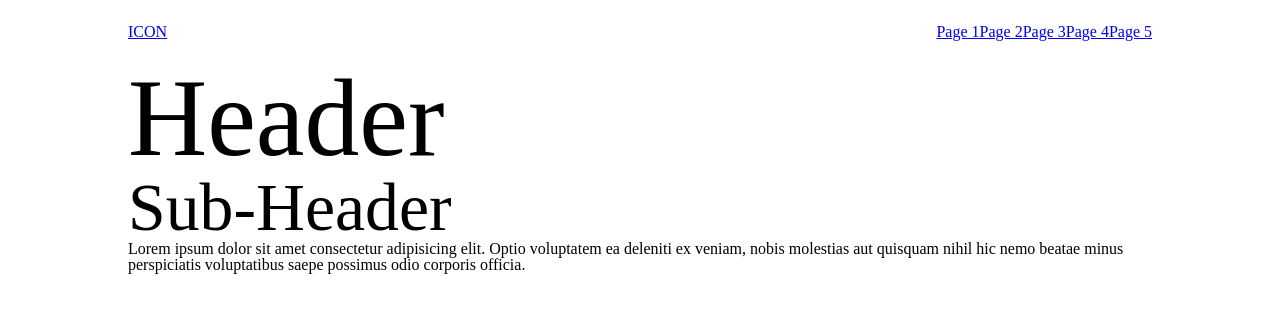
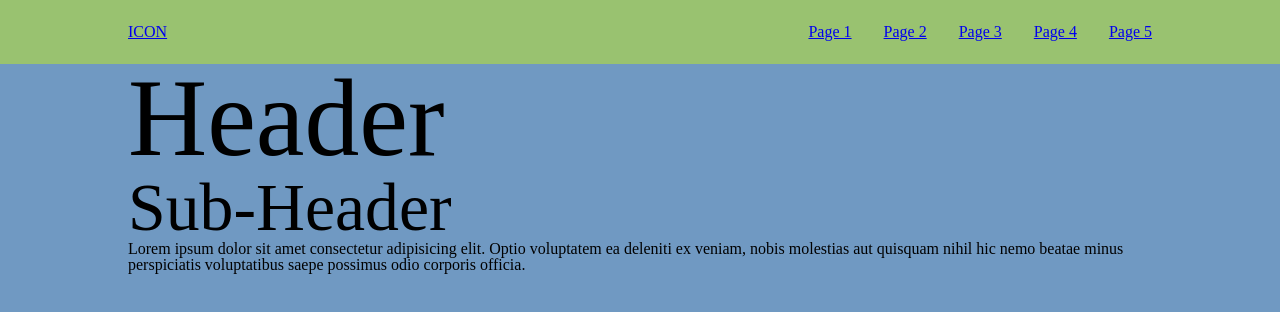
Before and after one commit to AvaHurstCode/ResponsiveDesign, a plain HTML site: page index.html in a window 1280 px wide. Drawn offline with Linux system fonts and the light colour scheme.

Commit message:
Reformatted navigation bar and added background

```diff
--- /dev/null
+++ b/css/background.css
@@ -0,0 +1,7 @@
+.bg {
+    background-color: var(--primary);
+}
+
+.nav-seperator {
+    background-color: var(--accent);
+}
--- a/css/colourscheme.css
+++ b/css/colourscheme.css
@@ -1,10 +1,10 @@
 :root {
-    --h: 120;
+    --h: 210;
     --s: 40%;
-    --l: 40%;
-    --sep: 60;
+    --l: 60%;
+    --sep: 120;
     --primary: hsl(var(--h),var(--s),var(--l));
-    --accent: hsl(calc(var(--sep)+var(--h)), var(--s), var(--l));
+    --accent: hsl(calc(var(--h) - var(--sep)), var(--s), var(--l));
     --text-primary: hsl(0, 0, 0);
     --text-accent: var(--accent);
     --text-light: hsl(0, 0%, 69%);
--- a/css/dynamicgrid.css
+++ b/css/dynamicgrid.css
@@ -13,5 +13,10 @@
 }
 
 nav {
-    grid-area: nav;
+    grid-area: nav
 }
+
+.nav-seperator {
+    grid-column: margin-left-start / margin-right-end;
+    grid-row: 1;
+}
--- /dev/null
+++ b/css/navbar.css
@@ -0,0 +1,19 @@
+nav {
+    ul {
+        gap: 2rem;
+        height: 100%;
+        li {
+            display: flex;
+            align-items: center;
+            height: 100%;
+            a {
+                display: flex;
+                align-items: center;
+                height: 100%;
+            }
+        }
+    }
+}
+.nav-seperator {
+
+}
--- a/index.html
+++ b/index.html
@@ -9,16 +9,20 @@
     <link rel="stylesheet" href="css/avaframework/flex-align.css">
     <link rel="stylesheet" href="css/avaframework/buttons.css">
     <link rel="stylesheet" href="css/dynamicgrid.css">
+    <link rel="stylesheet" href="css/background.css">
+    <link rel="stylesheet" href="css/navbar.css">
     <title>ResponsiveDesign</title>
 </head>
-<body class="primary-grid">
+<body class="primary-grid bg">
+    <div class="nav-seperator">
+    </div>
     <nav class="af-flex af-align-i-center af-justify-space-between">
         <aside>
             <a href="index.html" class="nav-icon-button">
                 <p class="nav-icon-img">ICON</p>
             </a>
         </aside>
-        <ul class="af-flex">
+        <ul class="af-flex af-align-i-center">
             <li>
                 <a href="page1.html" class="nav-button">
                     <p>Page 1</p>
```
Also changed, not shown: include/navbar.html (+2 -0 lines).
